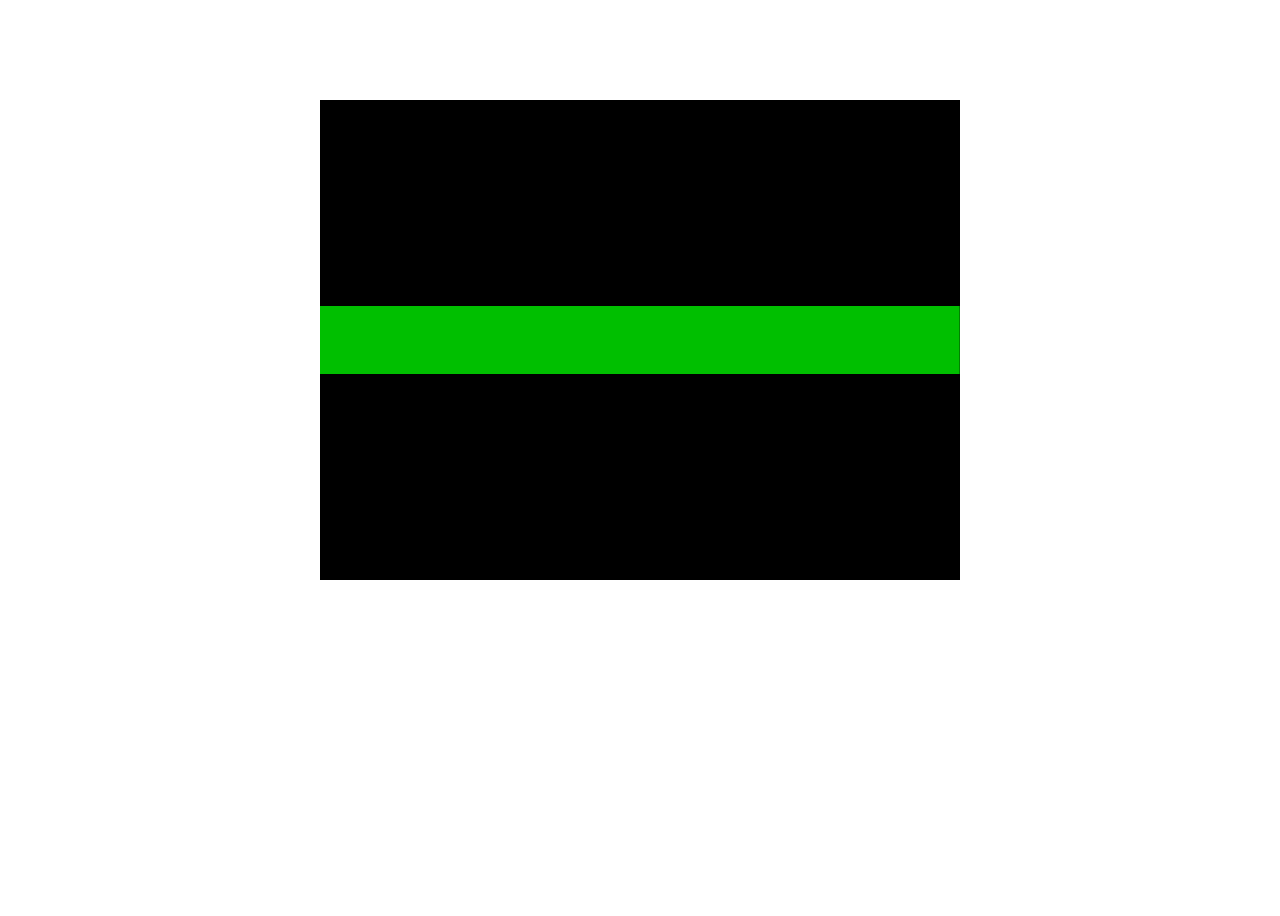
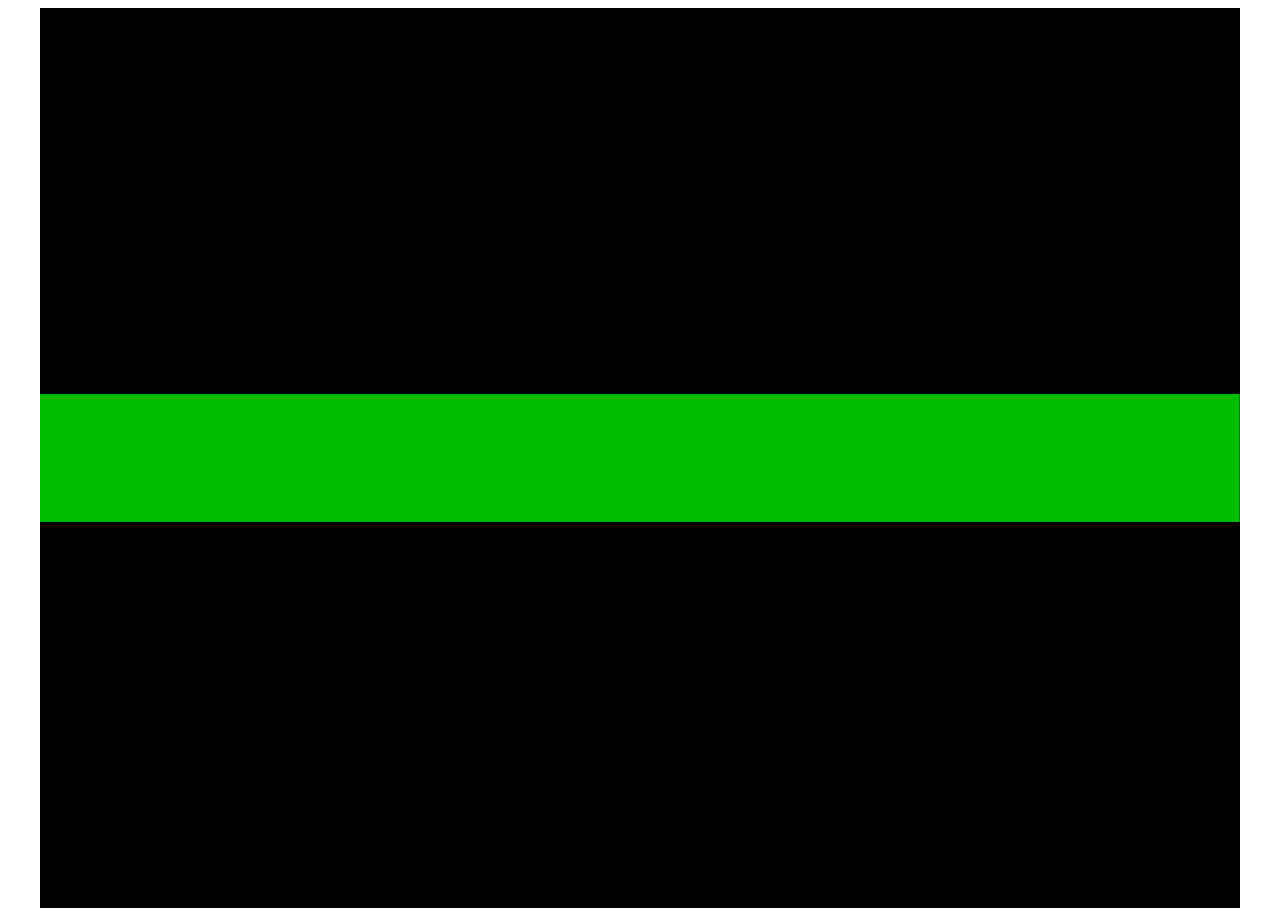
Before and after one commit to RussianDraco/QRRaycast, a plain HTML site: page index.html in a window 1280 px wide. Before the commit the page ends 800 px from the top, so only its background shows below. Drawn offline with Linux system fonts and the light colour scheme.

Commit message:
map size increased, minor optimization, screen size increased

```diff
--- a/index.html
+++ b/index.html
@@ -5,12 +5,12 @@
         #g {
             background: black;
             display: block;
-            margin: 100px auto;
+            margin: auto;
         }
     </style>
 </head>
 <body>
-    <canvas id="g" width="640" height="480"></canvas>
+    <canvas id="g" width="1200" height="900"></canvas>
 </body>
 </html>
 
@@ -19,11 +19,9 @@
     window.onkeyup=function(e){pressedKeys[e.keyCode] = false;}
     window.onkeydown=function(e){pressedKeys[e.keyCode] = true;}
 
-    const scrWidth = 640; const scrHeight = 480;
-    const mapWidth = 24; const mapHeight = 24;
-
-    const onesArray = Array(mapWidth).fill(1);
-    let worldMap = [onesArray, ...Array(mapWidth-2).fill([1, ...Array(mapWidth-2).fill(0), 1]), onesArray];
+    const scrWidth = 1200; const scrHeight = 900;
+    const oA = Array(50).fill(1);
+    let worldMap = [oA, ...Array(48).fill([1, ...Array(48).fill(0), 1]), oA];
 
     let posX = 8;
     let posY = 8;
```
